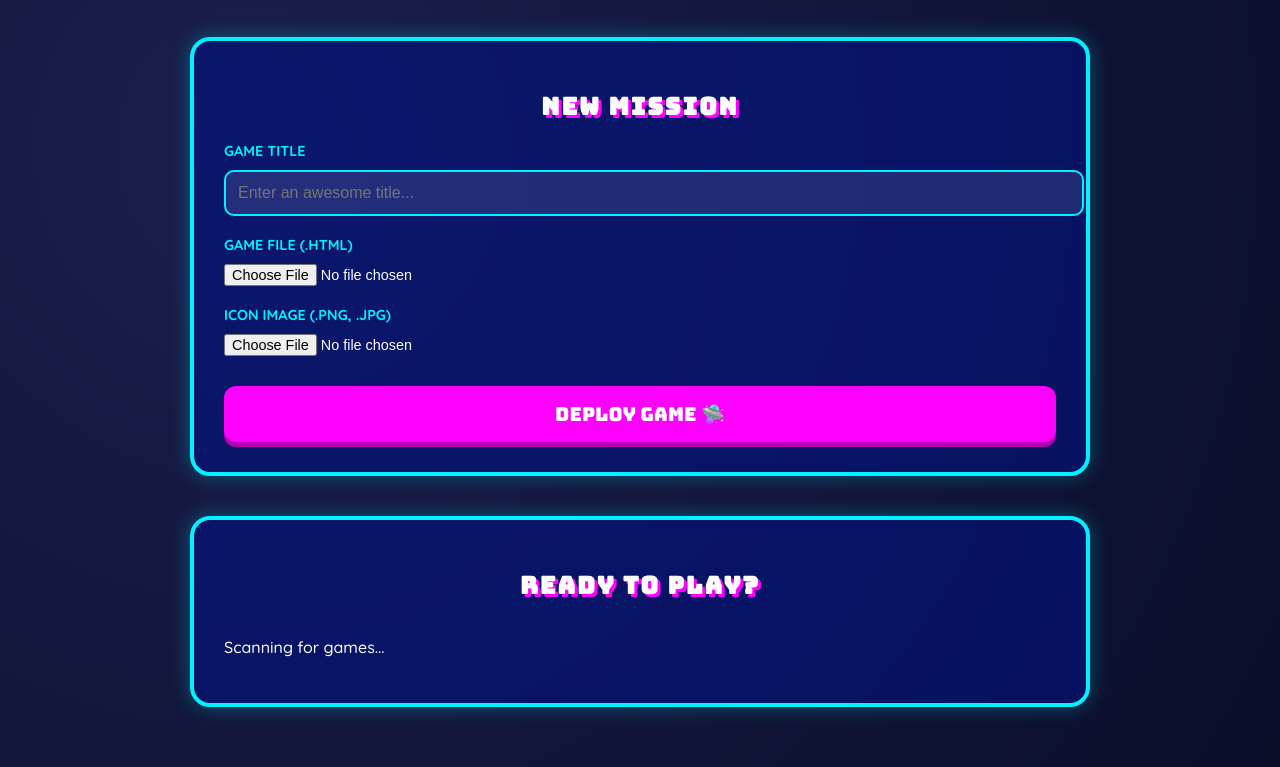
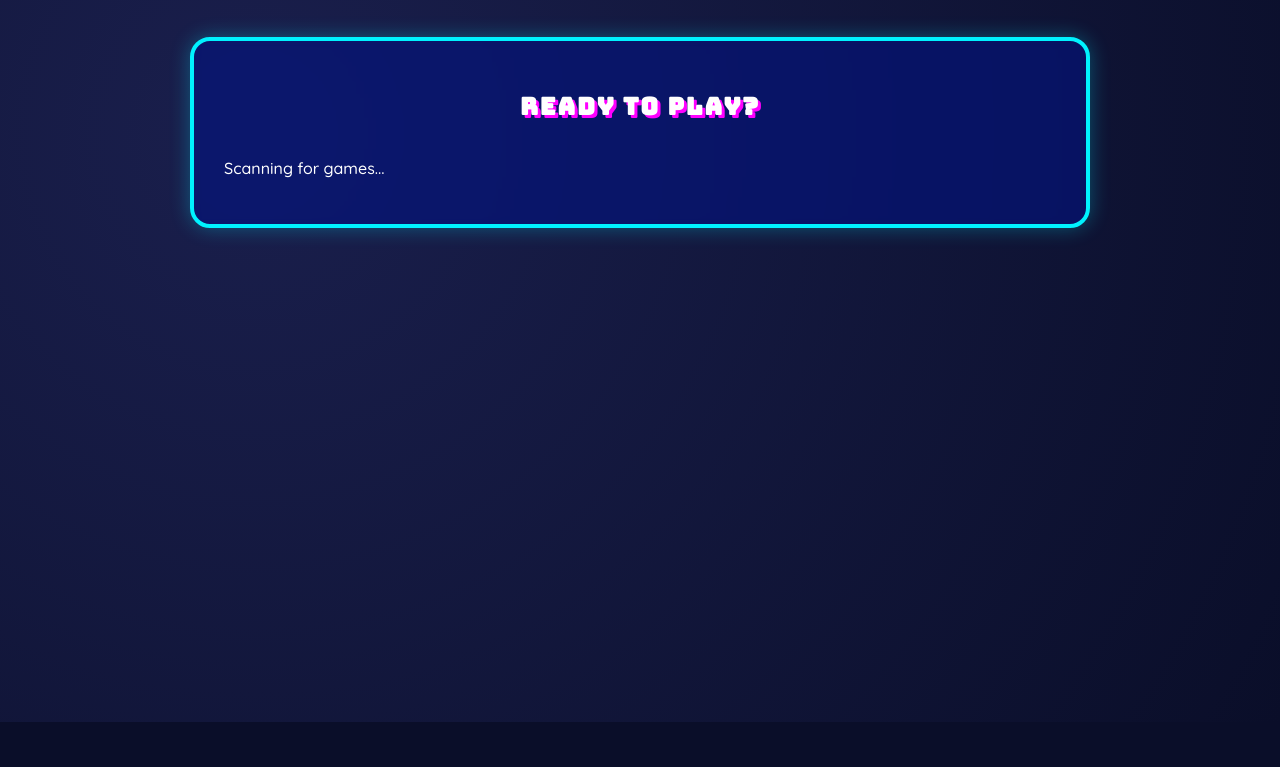
Before and after one commit to BeHeard-English/my-lms-game, a website: page public/users.html in a window 1280 px wide. Shown: the part 118-885 px from the top of the page. After the commit the page ends 840 px from the top, so only its background shows below. Drawn offline with Linux system fonts and the light colour scheme; no server answers.

Commit message:
Update users.html

```diff
--- a/public/users.html
+++ b/public/users.html
@@ -153,30 +153,7 @@
     <div class="container">
         <h1>LEVEL UP! 🚀</h1>
 
-        <section>
-            <h2>NEW MISSION</h2>
-            <form id="uploadForm">
-                <div class="form-group">
-                    <label>Game Title</label>
-                    <input type="text" name="title" required placeholder="Enter an awesome title...">
-                </div>
 
-                <input type="hidden" name="level" value="General">
-                <input type="hidden" name="skill" value="Fun Game">
-
-                <div class="form-group">
-                    <label>Game File (.html)</label>
-                    <input type="file" name="gameFile" accept=".html" required>
-                </div>
-
-                <div class="form-group">
-                    <label>Icon Image (.png, .jpg)</label>
-                    <input type="file" name="iconFile" accept="image/*" required>
-                </div>
-
-                <button type="submit">Deploy Game 🛸</button>
-            </form>
-        </section>
 
         <section>
             <h2>READY TO PLAY?</h2>
```
